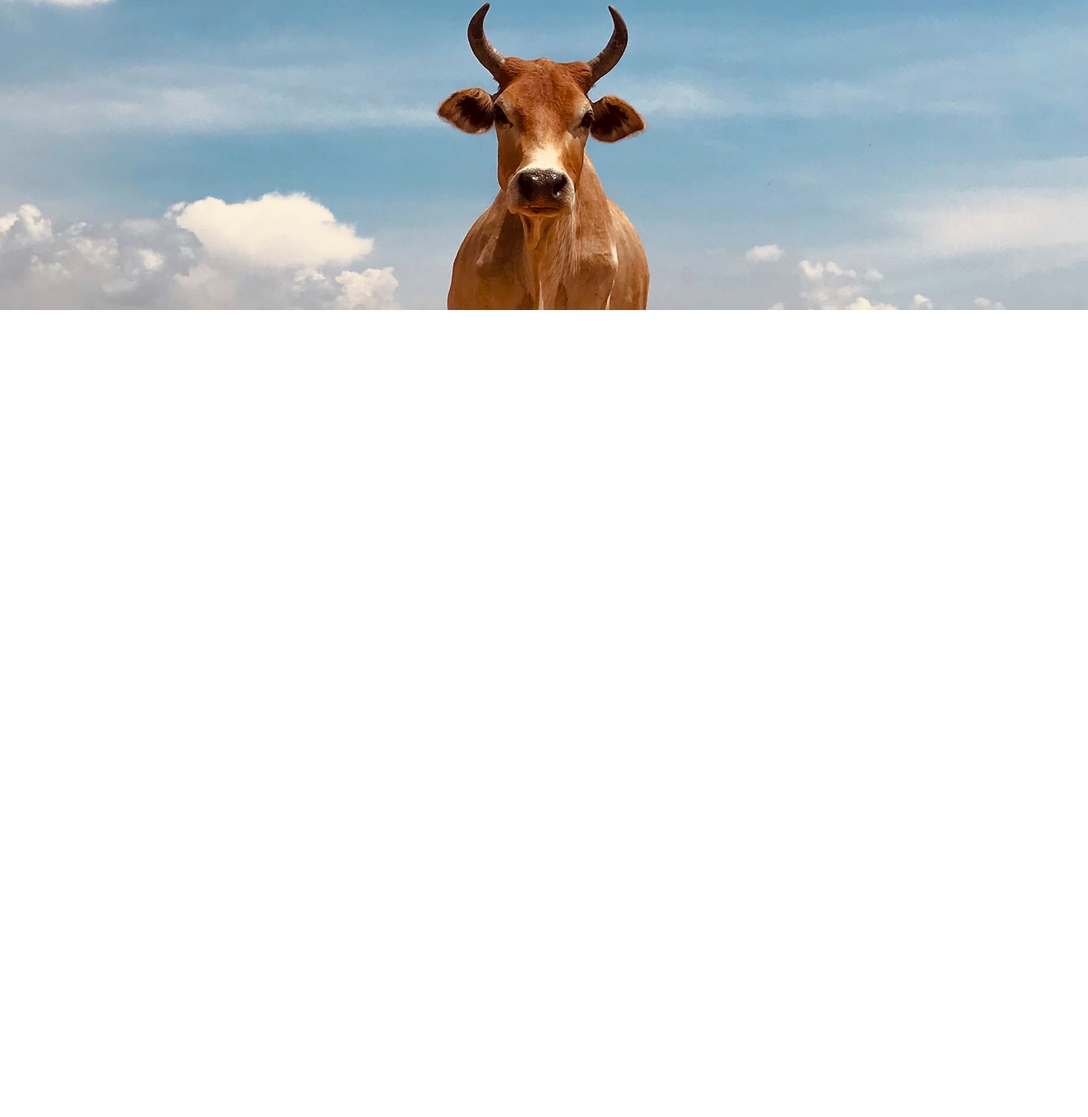
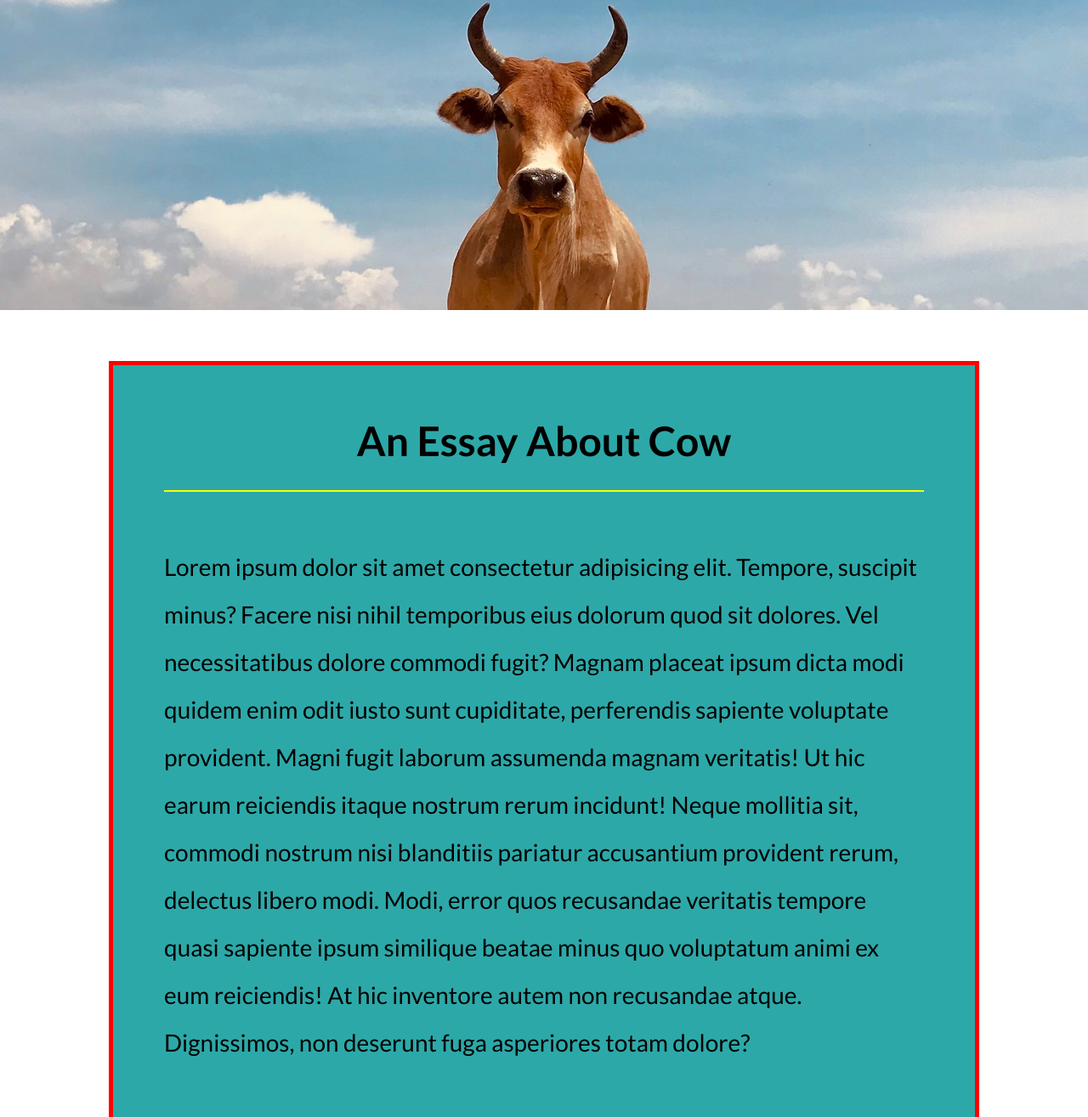
Before and after one commit to Taanveer22/the-cow-essay, a plain HTML site: page index.html in a window 1280 px wide. Shown: the part 435-1750 px from the top of the page at 85% size. Before the commit the page ends 800 px from the top, so only its background shows below. Drawn offline with Linux system fonts and the light colour scheme.

Commit message:
alhamdulliah article section done

```diff
--- a/index.html
+++ b/index.html
@@ -5,13 +5,19 @@
     <meta charset="UTF-8">
     <meta name="viewport" content="width=device-width, initial-scale=1.0">
     <title>The Cow Essay</title>
+    <link rel="shortcut icon" href="https://img.icons8.com/?size=100&id=bMylUSWbVIBr&format=png&color=000000" type="image/x-icon">
     <link rel="stylesheet" href="style.css">
 </head>
 
 <body>
+
     <div class="hero">
         <h1>The Cow</h1>
+    </div>
 
+    <div class="article">
+        <h2>An Essay About Cow</h2>
+        <p>Lorem ipsum dolor sit amet consectetur adipisicing elit. Tempore, suscipit minus? Facere nisi nihil temporibus eius dolorum quod sit dolores. Vel necessitatibus dolore commodi fugit? Magnam placeat ipsum dicta modi quidem enim odit iusto sunt cupiditate, perferendis sapiente voluptate provident. Magni fugit laborum assumenda magnam veritatis! Ut hic earum reiciendis itaque nostrum rerum incidunt! Neque mollitia sit, commodi nostrum nisi blanditiis pariatur accusantium provident rerum, delectus libero modi. Modi, error quos recusandae veritatis tempore quasi sapiente ipsum similique beatae minus quo voluptatum animi ex eum reiciendis! At hic inventore autem non recusandae atque. Dignissimos, non deserunt fuga asperiores totam dolore?</p>
     </div>
 
 </body>
--- a/style.css
+++ b/style.css
@@ -1,9 +1,14 @@
+
+@import url('https://fonts.googleapis.com/css2?family=Lato:wght@400;700;900&display=swap');
+
 * {
     margin: 0;
     padding: 0;
     box-sizing: border-box;
+    font-family: "Lato", sans-serif;
 }
 
+/* hero div styles */
 .hero {
     background-image: url("images/cow.jpg");
     background-size: cover;
@@ -21,3 +26,28 @@
     letter-spacing: 10px;
     padding-top: 60px;
 }
+
+/* article div styles */
+.article{
+    width: 80%;
+    background-color: rgb(45, 168, 168);
+    margin: 60px auto;
+    border: 5px solid red;
+    padding: 60px;
+}
+
+.article h2{
+    margin-bottom: 60px;
+    border: 2px solid yellow;
+    border-top: 0;
+    border-left: 0;
+    border-right: 0;
+    text-align: center;
+    font-size: 48px;
+    padding-bottom: 30px;
+}
+
+.article p{
+    font-size: 28px;
+    line-height: 2em;
+}
```
